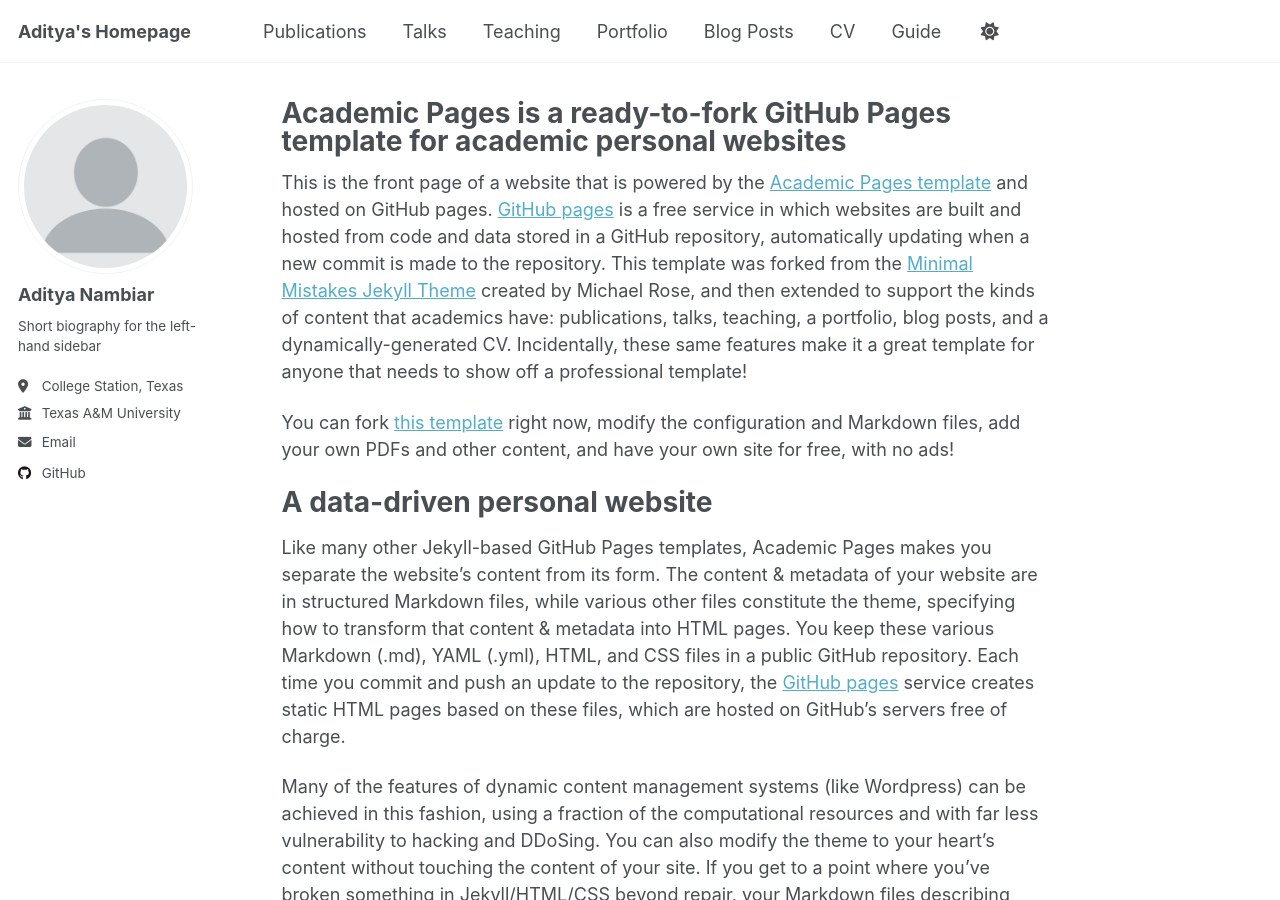
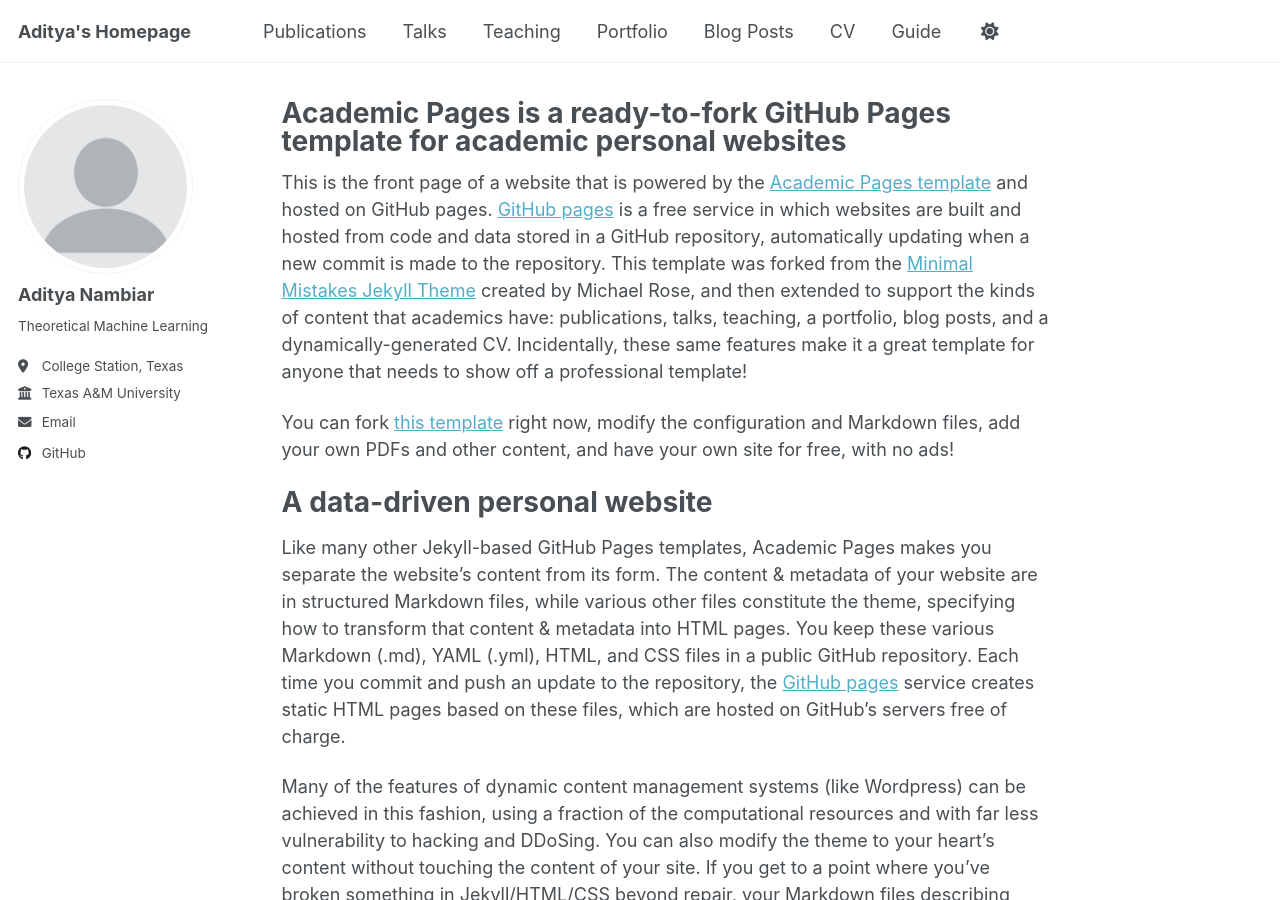
Before and after one commit to aditnambiar-tamu/aditnambiar-tamu.github.io, a Jekyll site: the page built from _pages/about.md, in a window 1280 px wide and 900 px high. Built offline with Jekyll 4.4.1, drawn with Linux system fonts in a browser that asks for light colours; a script that is not in the unit is left out.

Commit message:
Update _config.yml

```diff
--- a/_config.yml
+++ b/_config.yml
@@ -26,7 +26,7 @@ author:
   avatar           : "profile.png"
   name             : "Aditya Nambiar"
   pronouns         : # example: "she/her"
-  bio              : "Short biography for the left-hand sidebar"
+  bio              : "Theoretical Machine Learning"
   location         : "College Station, Texas"
   employer         : "Texas A&M University"
   uri              : # URL
```
